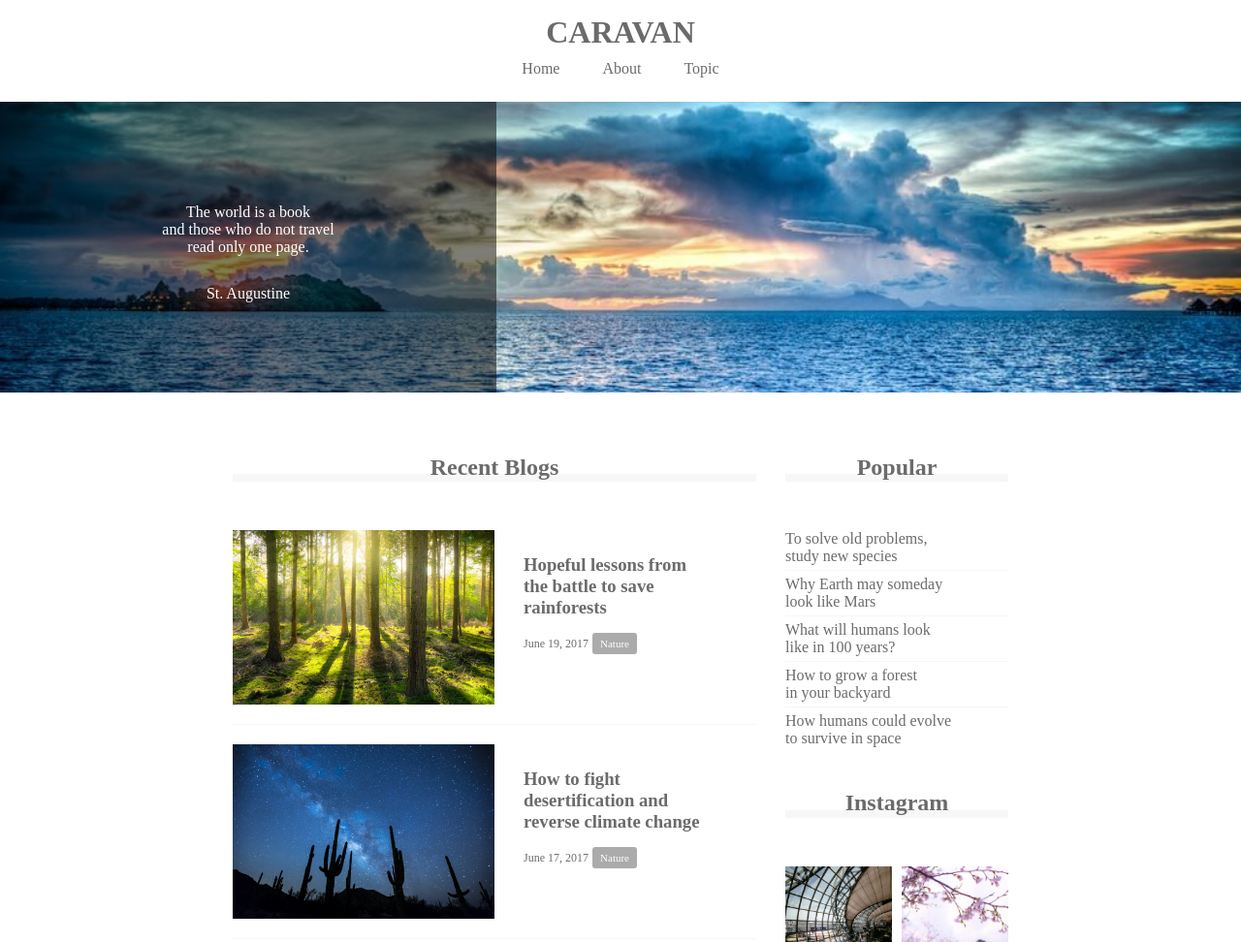
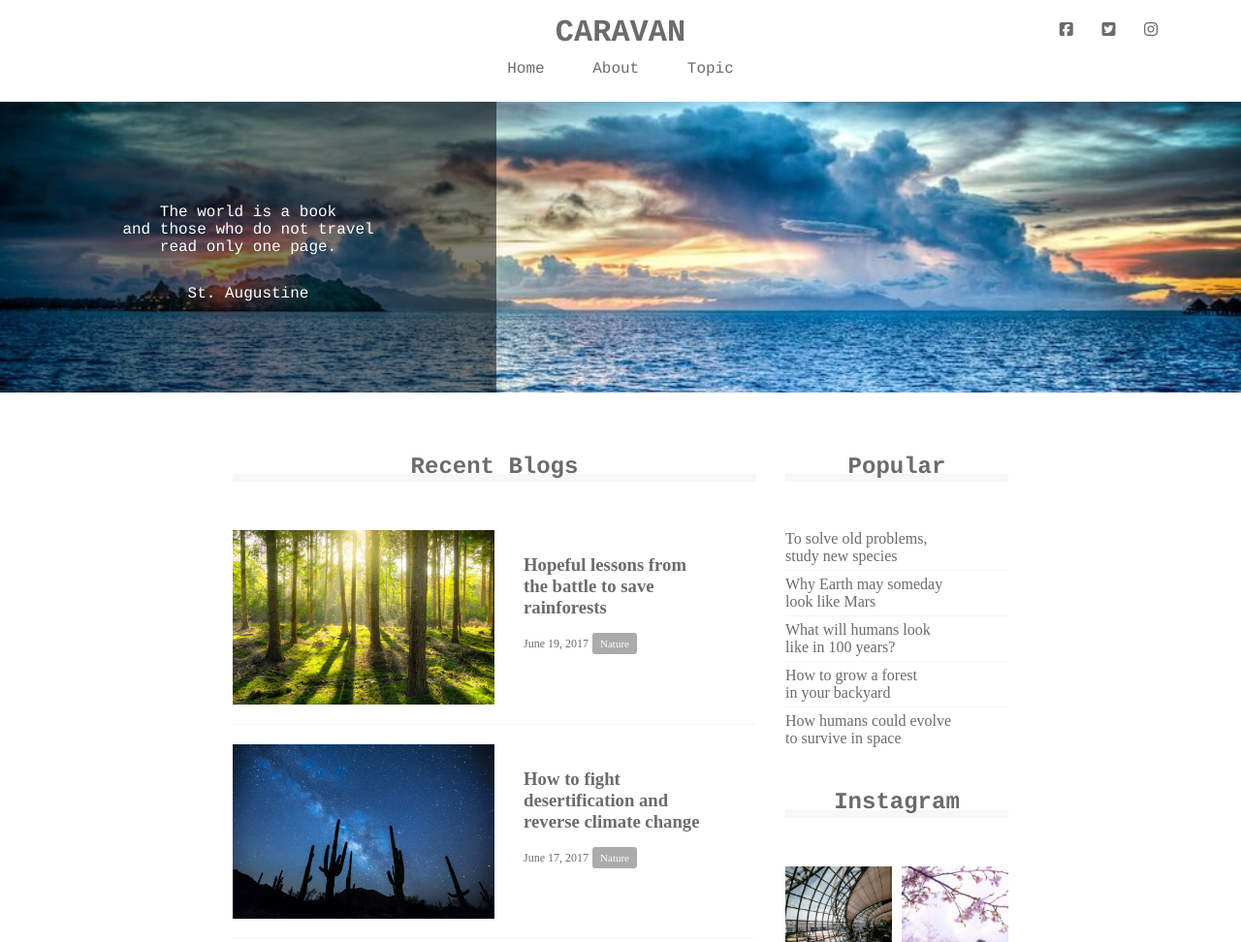
Before and after one commit to kagawa0515/html-practice, a plain HTML site: page caravan/index.html in a window 1280 px wide. Shown: the top 972 px of the page at 97% size. Drawn offline with Linux system fonts and the light colour scheme.

Commit message:
[Add] 9章サイトを仕上げようの追加

```diff
--- a/caravan/index.html
+++ b/caravan/index.html
@@ -2,6 +2,7 @@
 <html lang="ja">
 <head>
 	<meta charset="UTF-8">
+	<script src="https://kit.fontawesome.com/3341fb6481.js" crossorigin="anonymous"></script>
 	<link rel="stylesheet" href="style.css" type="text/css" />
 	<title>CARAVAN</title>
 </head>
@@ -9,6 +10,11 @@
 
 	<header>
 		<h1 class="heading"><a href="index.html">CARAVAN</a></h1>
+		<div class="social">
+			<i class="fab fa-square-facebook"></i>
+			<i class="fab fa-square-twitter"></i>
+			<i class="fab fa-instagram"></i>
+		</div>
 		<nav>
 			<ul class="nav-list">
 				<li class="nav-list-item"><a href="index.html">Home</a></li>
--- a/caravan/style.css
+++ b/caravan/style.css
@@ -9,11 +9,27 @@ a {
 	text-decoration: none;
 }
 
+header, nav, h2, .main-visual, footer {
+  font-family: Chalkduster, "Bradley Hand", Courier, "Segoe Print", sans-serif;
+}
+
 header {
 	width: 90%;
 	padding: 15px 0;
 	margin: 0 auto;
 	text-align: center;
+	position: relative;
+}
+
+.social {
+	position: absolute;
+	top: 22px;
+	right: 22px;
+}
+
+.social i {
+	display: inline-block;
+	margin-left: 20px;
 }
 
 header .heading {
```
